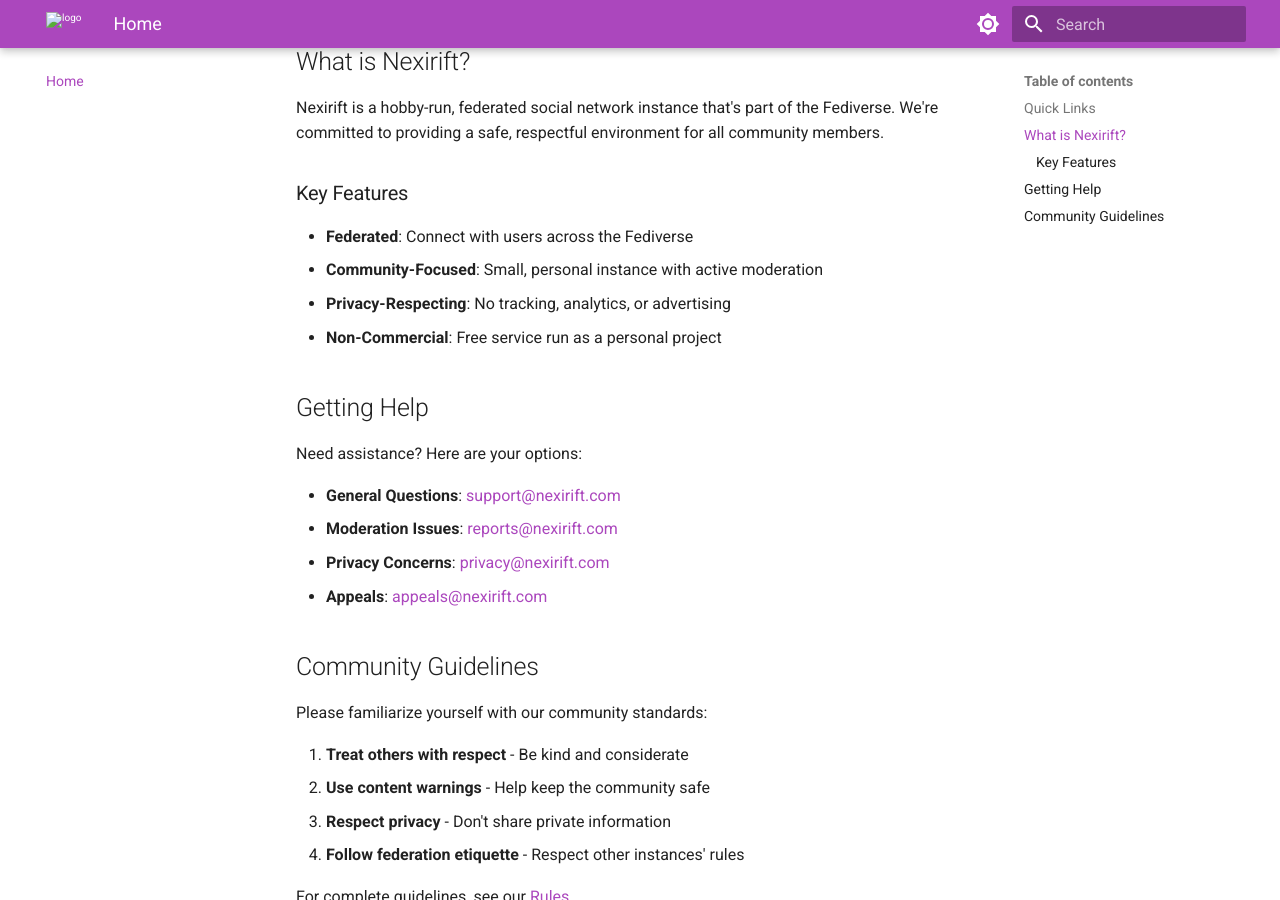
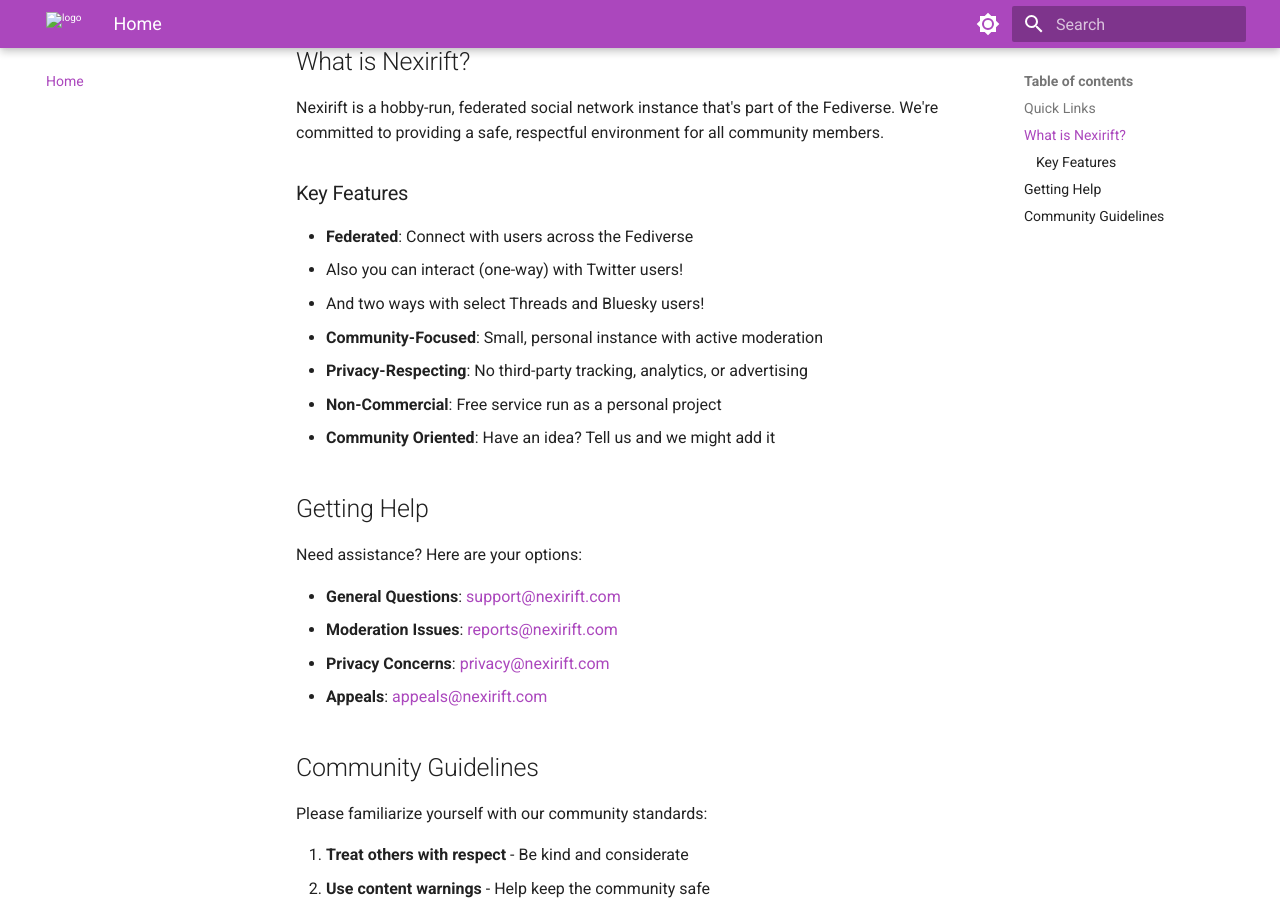
Before and after one commit to Nexirift/support, an MkDocs documentation site: the page built from docs/index.md, in a window 1280 px wide and 900 px high, scrolled down 459 px. Built offline with MkDocs 1.6.1 and Material for MkDocs 9.7.7, drawn with Linux system fonts in a browser that asks for light colours.

Commit message:
update index

```diff
--- a/docs/index.md
+++ b/docs/index.md
@@ -15,9 +15,12 @@ Nexirift is a hobby-run, federated social network instance that's part of the Fe
 ### Key Features
 
 - **Federated**: Connect with users across the Fediverse
+  - Also you can interact (one-way) with Twitter users!
+  - And two ways with select Threads and Bluesky users!
 - **Community-Focused**: Small, personal instance with active moderation
-- **Privacy-Respecting**: No tracking, analytics, or advertising
+- **Privacy-Respecting**: No third-party tracking, analytics, or advertising
 - **Non-Commercial**: Free service run as a personal project
+- **Community Oriented**: Have an idea? Tell us and we might add it
 
 ## Getting Help
 
```
